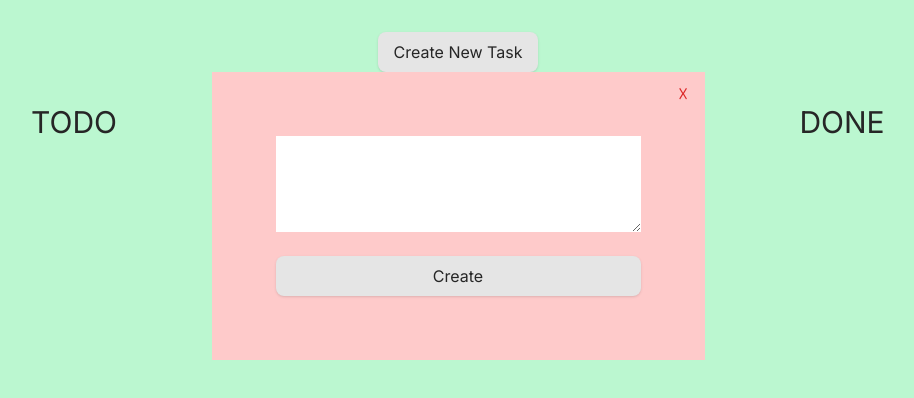
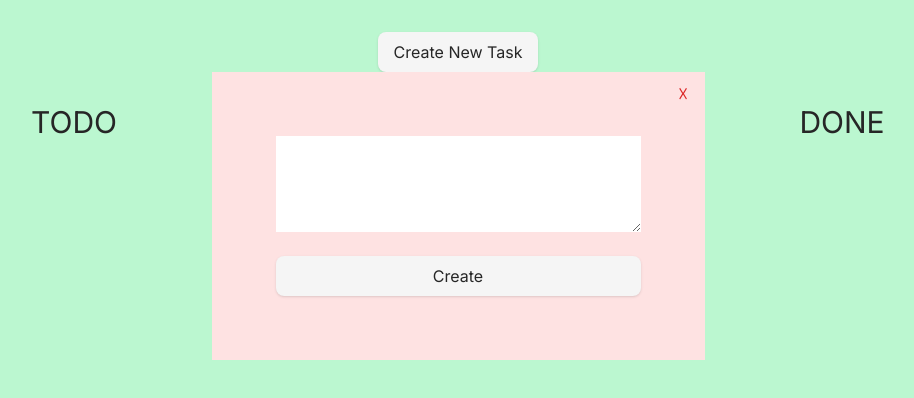
Before and after one commit to Wichosu/kanban, a Next.js app: page / in a window 1280 px wide. Both pictures are taken after a click on the button "Create New Task". Shown: the top 398 px of the page, without its empty margins (182-1096 px from the left). Built offline with nearby package versions, Linux system fonts and the light colour scheme.

Commit message:
Using neutral-100 color for TaskForm

```diff
--- a/app/components/TaskForm.tsx
+++ b/app/components/TaskForm.tsx
@@ -28,14 +28,14 @@ export default function TaskForm({ addTask }: Props){
   return (
     <>
       <button
-        className="px-4 py-2 bg-neutral-200 rounded-lg text-neutral-800 capitalize
+        className="px-4 py-2 bg-neutral-100 rounded-lg text-neutral-800 capitalize
         text-base shadow"
         onClick={() => setOpen(() => true)}
       >
         create new task
       </button>
       <div
-        className={`${open? 'fixed' : 'hidden'} z-10 left-0 right-0 w-fit bg-red-200 mx-auto p-16`}
+        className={`${open? 'fixed' : 'hidden'} z-10 left-0 right-0 w-fit bg-red-100 mx-auto p-16`}
       >
         <div
           className="absolute top-0 right-0 px-2 text-center mt-2 mr-2 text-red-600 rounded
@@ -47,7 +47,7 @@ export default function TaskForm({ addTask }: Props){
         <form className="flex flex-col gap-6" onSubmit={addNewTask}>
           <textarea rows={4} cols={35} required ref={task}></textarea>
           <button
-            className="px-4 py-2 bg-neutral-200 rounded-lg text-neutral-800 capitalize
+            className="px-4 py-2 bg-neutral-100 rounded-lg text-neutral-800 capitalize
             text-base shadow"
           >
             create
```
